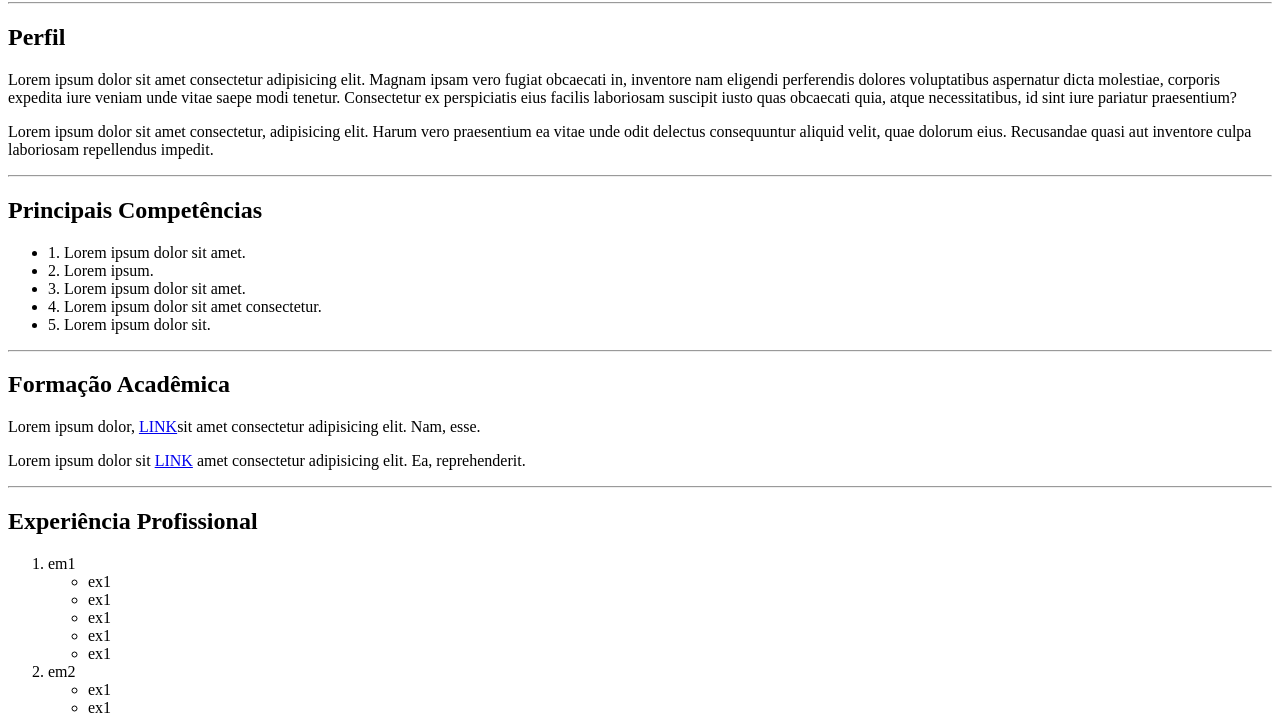
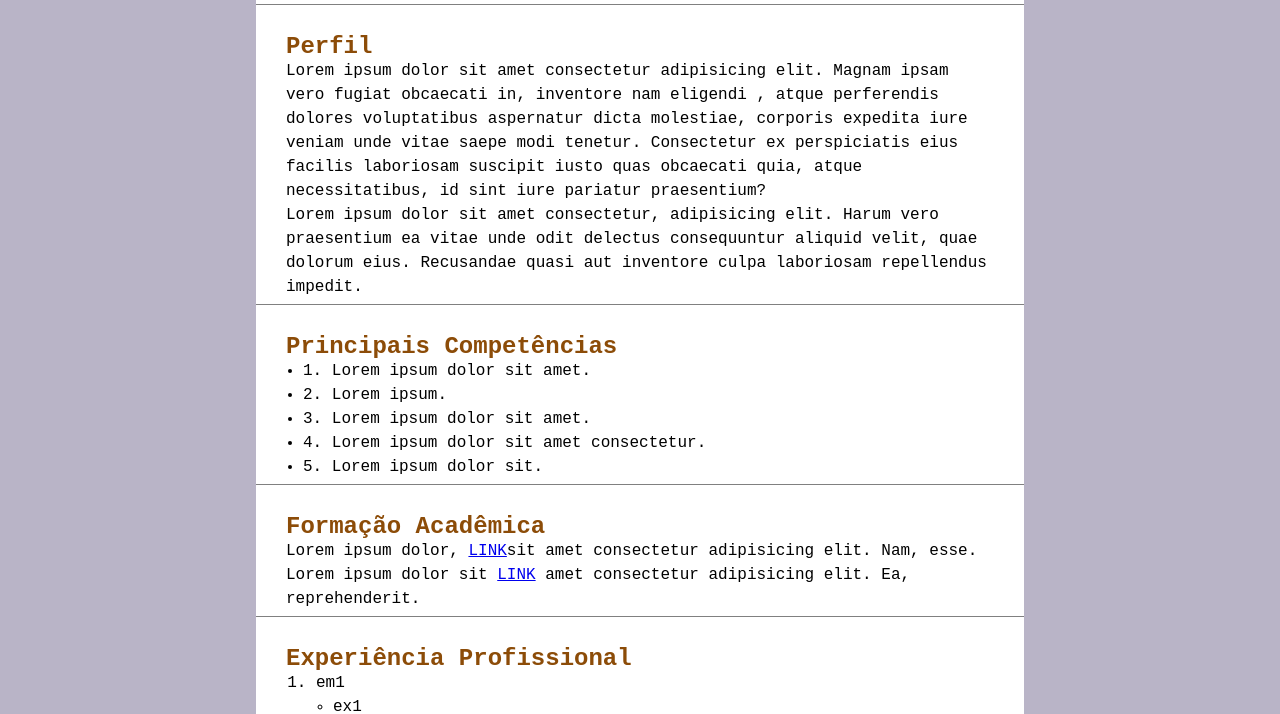
Before and after one commit to JoaoGuimaraesTDS2023/CurriculoJohnnyFive-DesenvolvimentoWeb, a plain HTML site: page trabalho2/index.html in a window 1280 px wide. Shown: the part 210-924 px from the top of the page. Drawn offline with Linux system fonts and the light colour scheme.

Commit message:
atualizando trabalho2

```diff
--- a/trabalho2/index.html
+++ b/trabalho2/index.html
@@ -1,21 +1,35 @@
 <!DOCTYPE html>
 <html lang="pt-BR">
     <head>
+
+        <link rel="stylesheet" href="style.css">
 
         <title>Currículo de Johnny Five</title>
 
     </head>
 
+
+
+        <main>
+
+            <section>
+
                 <img src="./images/johnny-five.jpg" alt="Johnny Five" height="120px" width="120px">
 
                 <h1>Johnny Five</h1>
-        <hr>
+
+            </section>
+
+            <section>
 
                 <h2>Perfil</h2>
 
-        <p>Lorem ipsum dolor sit amet consectetur adipisicing elit. Magnam ipsam vero fugiat obcaecati in, inventore nam eligendi perferendis dolores voluptatibus aspernatur dicta molestiae, corporis expedita iure veniam unde vitae saepe modi tenetur. Consectetur ex perspiciatis eius facilis laboriosam suscipit iusto quas obcaecati quia, atque necessitatibus, id sint iure pariatur praesentium?</p>
+                <p>Lorem ipsum dolor sit amet consectetur adipisicing elit. Magnam ipsam vero fugiat obcaecati in, inventore nam eligendi , atque perferendis dolores voluptatibus aspernatur dicta molestiae, corporis expedita iure veniam unde vitae saepe modi tenetur. Consectetur ex perspiciatis eius facilis laboriosam suscipit iusto quas obcaecati quia, atque necessitatibus, id sint iure pariatur praesentium?</p>
                 <p>Lorem ipsum dolor sit amet consectetur, adipisicing elit. Harum vero praesentium ea vitae unde odit delectus consequuntur aliquid velit, quae dolorum eius. Recusandae quasi aut inventore culpa laboriosam repellendus impedit.</p>
-        <hr>
+
+            </section>
+
+            <section>
 
                 <h2>Principais Competências</h2>
 
@@ -26,13 +40,19 @@
                     <li>4. Lorem ipsum dolor sit amet consectetur.</li>
                     <li>5. Lorem ipsum dolor sit.</li>
                 </ul>
-        <hr>
+
+            </section>
+
+            <section>
 
                 <h2>Formação Acadêmica</h2>
 
                 <p>Lorem ipsum dolor, <a href="https://example.com/">LINK</a>sit amet consectetur adipisicing elit. Nam, esse.</p>
                 <p>Lorem ipsum dolor sit <a href="https://example.com/">LINK</a> amet consectetur adipisicing elit. Ea, reprehenderit.</p>
-        <hr>
+
+            </section>
+
+            <section>
 
                 <h2>Experiência Profissional</h2>
 
@@ -58,7 +78,9 @@
                     <a href="experiencia.html">Experiencias</a>
                 </ol>
 
-        <hr>
+            </section>
+
+            <section>
 
                 <h2>Contato</h2>
 
@@ -77,5 +99,9 @@
 
                 <p>Mail: <a href="mailto:exemple@mail.com" subject="Interesse no currículo">exemple@mail.com</a></p>
 
+            </section>
+
+        </main>
+
     </body>
 </html>
--- /dev/null
+++ b/trabalho2/style.css
@@ -0,0 +1,47 @@
+*
+{
+    padding: 0;
+    margin: 0;
+    border: 0;
+    font-family: 'Courier New', Courier, monospace;
+}
+
+body
+{
+    width: 60%;
+    margin: 0 auto;
+    padding: 2% 0;
+
+    background: #B9B4C7;
+    font-style: #444;
+    line-height: 1.5em;
+}
+
+main
+{
+    background: white;
+
+}
+
+h1, h2
+{
+    color: rgb(140, 76, 8);
+}
+
+section
+{
+    margin-top: 0px;
+    padding: 30px;
+    padding-bottom: 5px;
+    border-top: solid 1px gray;
+}
+
+ul
+{
+    margin-left: 17px;
+}
+
+ol
+{
+    margin-left: 30px;
+}
--- a/trabalho2/styles/style.css
+++ /dev/null
@@ -1,4 +0,0 @@
-*
-{
-    font-family: 'Courier New', Courier, monospace;
-}
```
Lines whose indentation alone changed are shown as unchanged.
